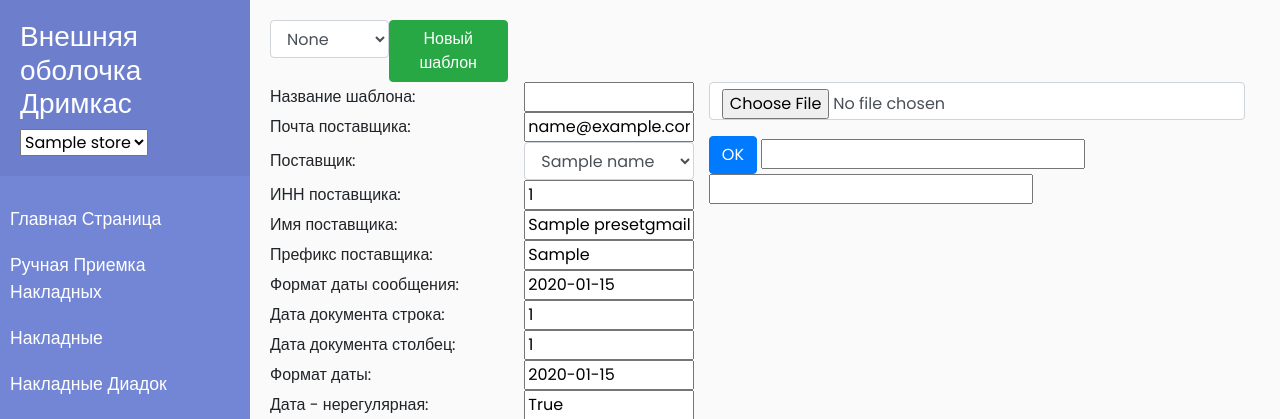
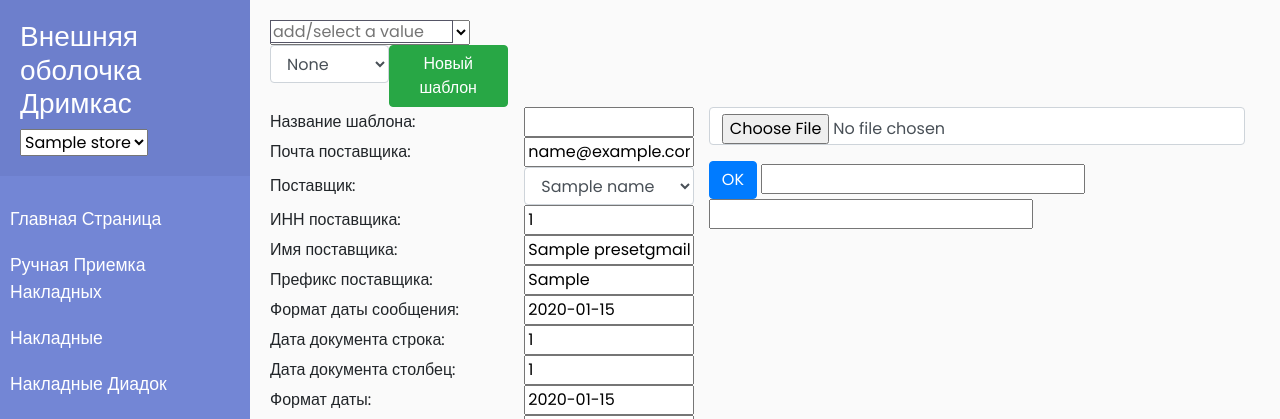
Before and after one commit to serdtsekol1/office_doom, a Django app: page /gmail_presets/ in a window 1280 px wide. Shown: the top 419 px of the page. Run offline with Django 4.2, Linux system fonts and the light colour scheme; tables that the repository leaves empty hold one stand-in row (values such as "Sample post"); parts of the project's set-up code (start-up, migrations or seed data) failed here and were passed over; some libraries are stand-ins or nearby versions.

Commit message:
Шаблоны.

```diff
--- a/mainapp/templates/mainapp/pages/gmail_presets.html
+++ b/mainapp/templates/mainapp/pages/gmail_presets.html
@@ -3,12 +3,29 @@
 {% load crispy_forms_filters %}
 {% load mainapp_tags %}
 {% block body %}
+    <div style="position:relative;width:200px;height:25px;border:0;padding:0;margin:0;">
+        <select style="position:absolute;top:0px;left:0px;width:200px; height:25px;line-height:20px;margin:0;padding:0;"
+                onchange="document.getElementById('displayValue').value=this.options[this.selectedIndex].text; document.getElementById('idValue').value=this.options[this.selectedIndex].value;">
+            <option></option>
+            {% for preset in gmail_presets %}
+                <option {% if preset.id == gmail_preset.id %} selected="selected" {% endif %} value={{ preset.id }}>{{ preset.preset_name }}</option>
+            {% endfor %}
+        </select>
+        <input type="text" name="displayValue" id="displayValue"
+               placeholder="add/select a value" onfocus="this.select()"
+               style="position:absolute;top:0px;left:0px;width:183px;width:180px\9;#width:180px;height:23px; height:21px\9;#height:18px;border:1px solid #556;">
+        <input name="idValue" id="idValue" type="hidden">
+    </div>
+
+    </datalist>
+
     <div class="d-flex">
         <div style="flex-basis: 12%">
             <select name="select" id="select" class="form-control selectpiker select_preset" style="width:100%">
                 {% for preset in gmail_presets %}
                     <option {% if preset.id == gmail_preset.id %} selected="selected" {% endif %} value={{ preset.id }}>{{ preset.preset_name }}</option>
                 {% endfor %}
+
             </select>
         </div>
         <div style="flex-basis: 12%">
--- a/mainapp/views.py
+++ b/mainapp/views.py
@@ -1138,8 +1138,12 @@ def show_excel_document(request):
             result = request.FILES['file']
             file_name = default_storage.save(result.name, result)
             file_path = default_storage.path(file_name)
-            wb = xlrd.open_workbook(file_path, encoding_override='cp1251')
-            pandas_document = pandas.read_excel(wb, keep_default_na=False, header=None)
+            try:
+                wb = xlrd.open_workbook(file_path, encoding_override='cp1251')
+                pandas_document = pandas.read_excel(wb, keep_default_na=False, header=None)
+            except:
+                pandas_document = pandas.read_excel(file_path, engine='openpyxl').fillna('')
+
             return JsonResponse({"document_html": pandas_document.to_json(orient='index')}, safe=False)
     # document = document.to_html()
     return render(request, 'mainapp/parts/show_document.html')
```
Also changed, not shown: mainapp/gmail_to_dreamkas.py (+8 -4 lines).
